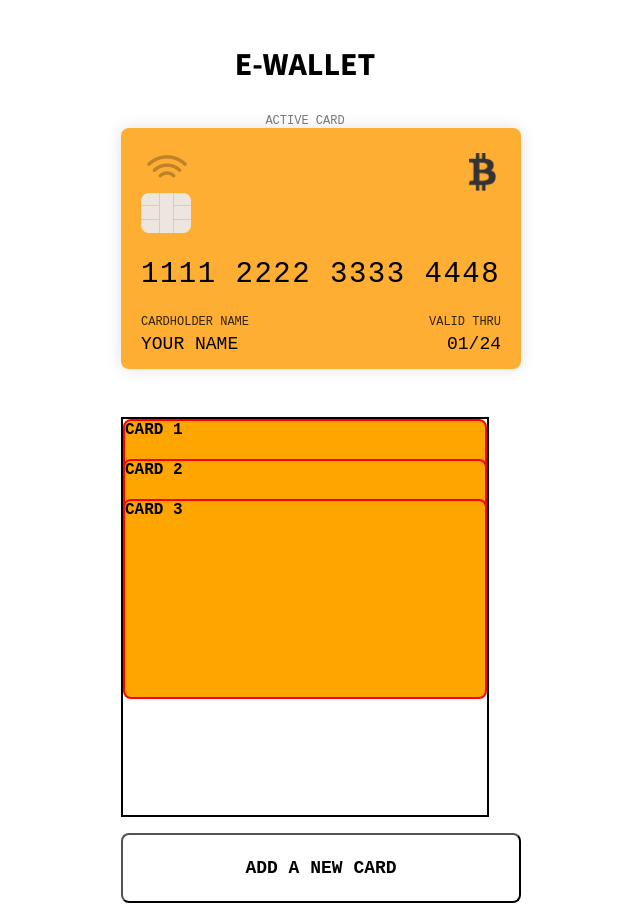
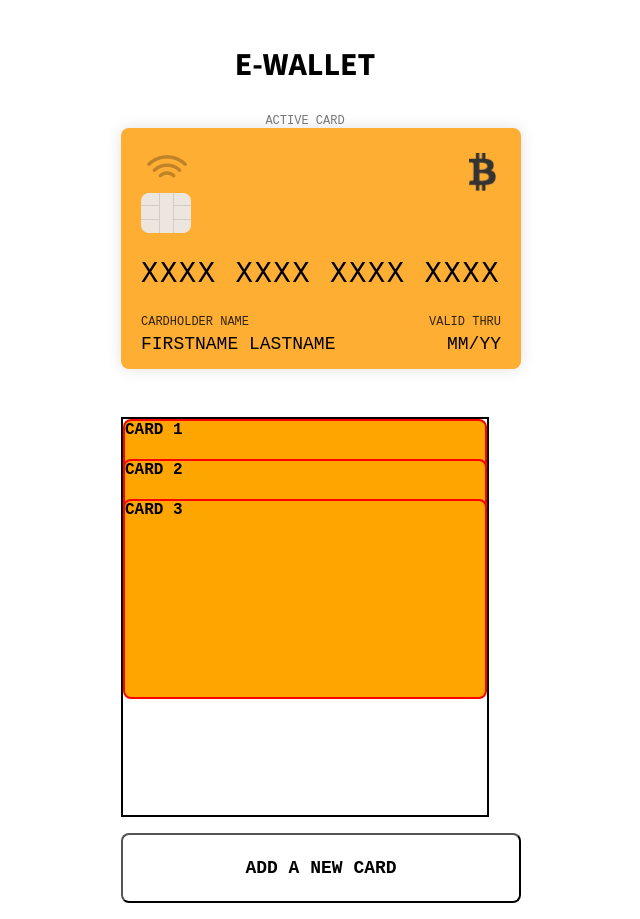
Before and after one commit to Egeeoz/js_2023_kungFuPants_eWallet, a React (Vite) app: page / in a window 1280 px wide. Shown: the whole page, without its empty margins (335-975 px from the left). Built offline with nearby package versions, Linux system fonts and the light colour scheme; a web font is replaced by a local one.

Commit message:
- createcard funktion

```diff
--- a/src/Components/Card.tsx
+++ b/src/Components/Card.tsx
@@ -5,13 +5,14 @@ import chipLogo from "../assets/chip.png";
 
 interface CardProps {
   logoImg: string;
-  cardNumber: number;
+  cardNumber: string;
   cardHolder: string;
-  validThru: number;
+  validThru: string;
+  backGroundColor: string;
 }
-
-const Card = ({ logoImg, cardNumber, cardHolder, validThru }: CardProps) => {
-  return (
+const createCard = () => {
+  const creditCard = (
+    <>
       <div className="card">
         <div className="logoRow">
           <img className="wifiLogo" src={wifiLogo} />
@@ -19,18 +20,30 @@ const Card = ({ logoImg, cardNumber, cardHolder, validThru }: CardProps) => {
           <img className="cardLogo" src={CardLogo} /* {logoImg} */ />
         </div>
         <div className="cardNo">
-        <p className="cardNumber">1111 2222 3333 4448 {/* {cardNumber} */}</p>
+          <p className="cardNumber">XXXX XXXX XXXX XXXX {/* {cardNumber} */}</p>
         </div>
         <div className="titleRow">
           <p className="titleText">CARDHOLDER NAME</p>
           <p className="titleText">VALID THRU</p>
         </div>
         <div className="infoRow">
-        <p className="holderName">Your name {/* {cardHolder} */}</p>
-        <p className="validThru">01/24 {/* {validThru} */}</p>
+          <p className="holderName">FIRSTNAME LASTNAME {/* {cardHolder} */}</p>
+          <p className="validThru">MM/YY {/* {validThru} */}</p>
         </div>
       </div>
+    </>
   );
+  return creditCard;
+};
+
+const Card = ({
+  logoImg,
+  cardNumber,
+  cardHolder,
+  validThru,
+  backGroundColor,
+}: CardProps) => {
+  return <>{createCard()}</>;
 };
 
 export default Card;
--- a/src/Components/TextInput.tsx
+++ b/src/Components/TextInput.tsx
@@ -1,7 +1,7 @@
 import "../abstracts/textInput.scss";
 import { useState } from "react";
 import Dropdown from "./DropDownInput";
-
+import "../abstracts/button.scss";
 type InputData = {
   cardNumber: string;
   cardHolderName: string;
@@ -56,6 +56,7 @@ const TextInput: React.FC = () => {
           placeholder="FIRSTNAME LASTNAME"
           name="cardHolderName"
           value={inputData.cardHolderName}
+          pattern="[A-Z]*"
           onChange={handleInput}
         />
       </label>
@@ -84,7 +85,9 @@ const TextInput: React.FC = () => {
         </label>
       </div>
       <Dropdown />
-      <button type="submit">submit</button>
+      <button className="addCardBtn" type="submit">
+        submit
+      </button>
     </form>
   );
 };
--- a/src/Pages/AddCard.tsx
+++ b/src/Pages/AddCard.tsx
@@ -12,14 +12,6 @@ const AddCard = () => {
       <Top text="Add a new bank card" smalltext="New Card" />
       <Card />
       <TextInput />
-      {addButton && (
-        <Button
-          key={addButton.key}
-          text={addButton.text}
-          to={addButton.to}
-          className="addCardBtn"
-        />
-      )}
     </>
   );
 };
```
Lines whose indentation alone changed are shown as unchanged.
